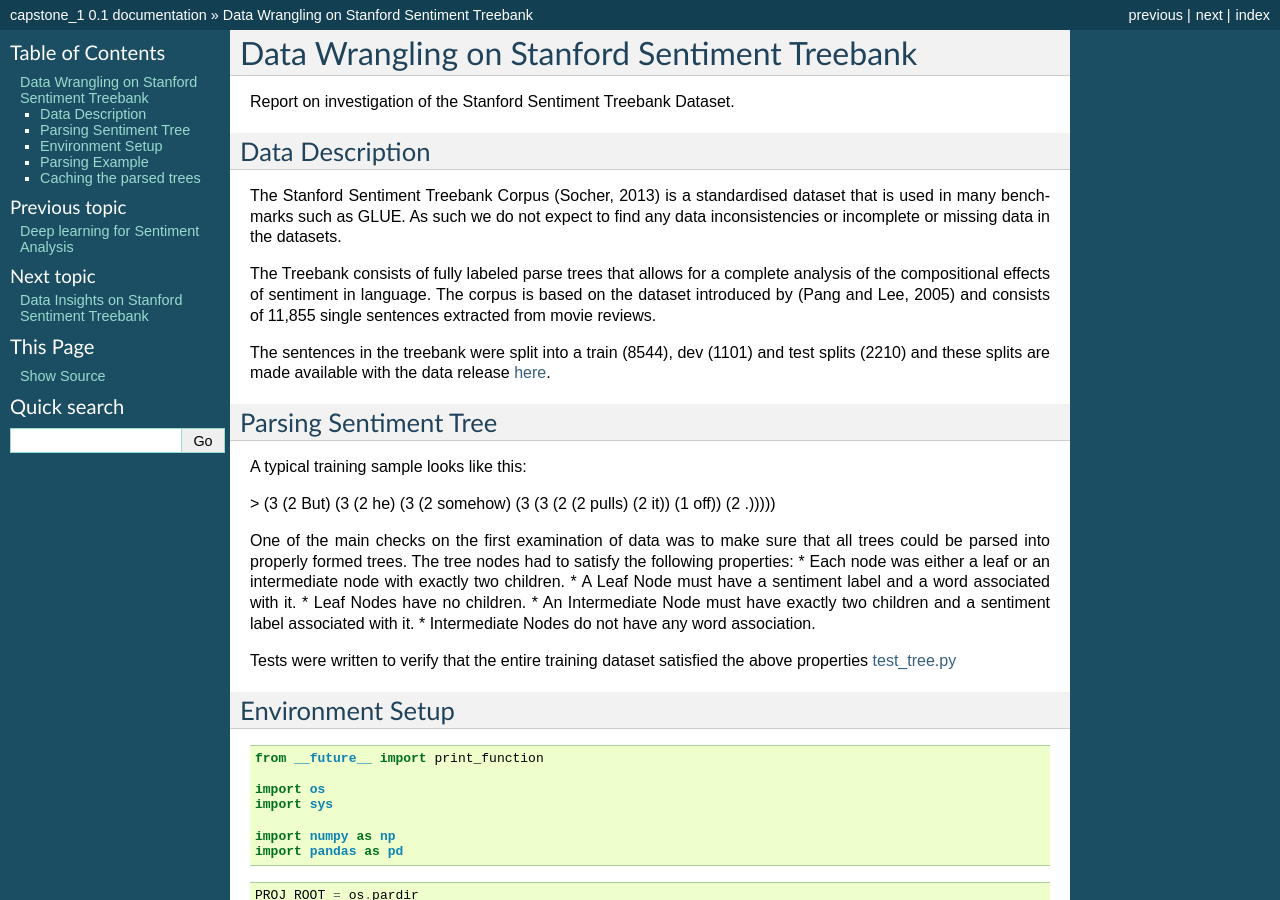
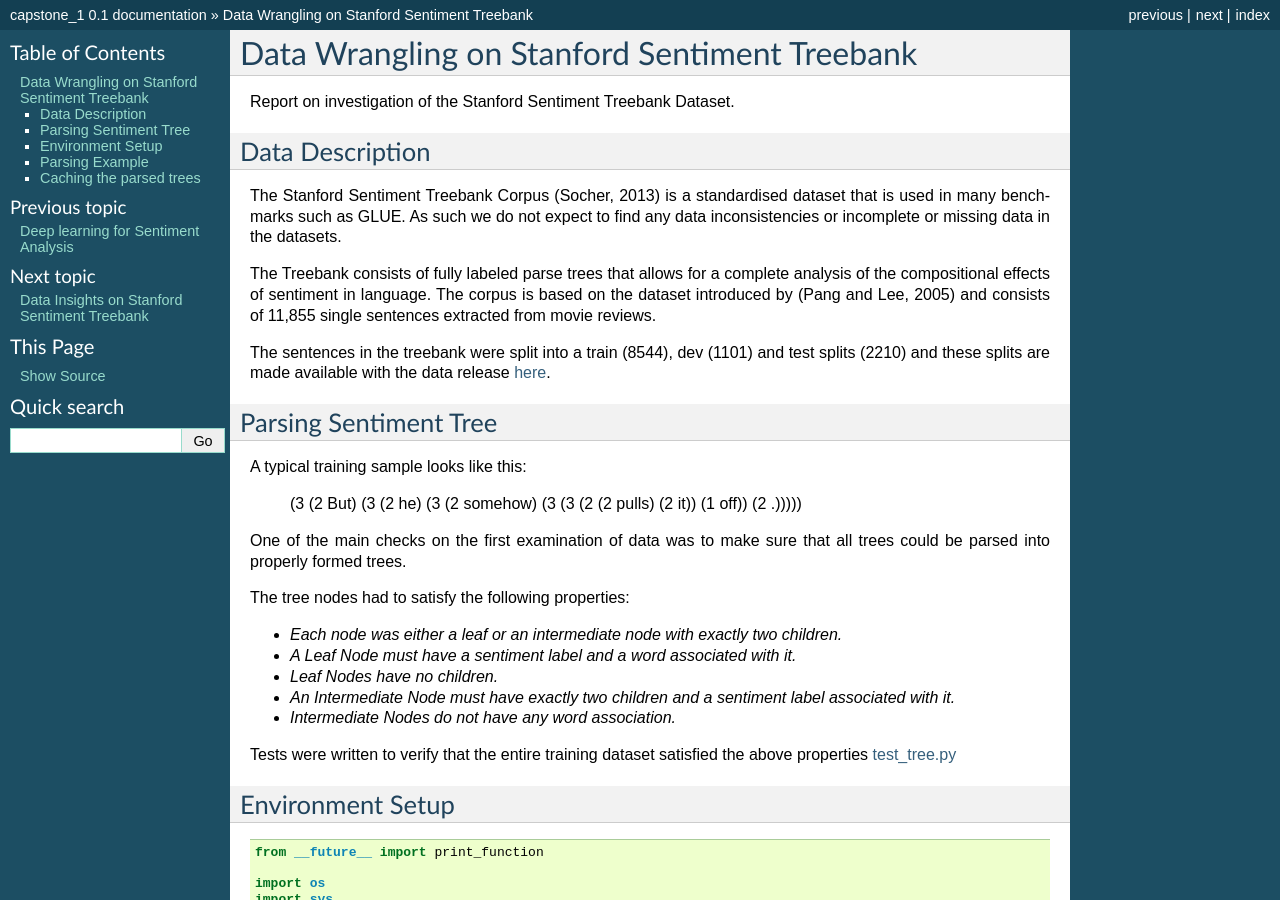
Before and after one commit to kc3/Springboard, a Sphinx documentation site: the page built from capstone_1/docs/DataWrangling.rst, in a window 1280 px wide and 900 px high. Built offline with Sphinx 7.4.7, drawn with Linux system fonts in a browser that asks for light colours.

```diff
--- a/capstone_1/docs/DataWrangling.rst
+++ b/capstone_1/docs/DataWrangling.rst
@@ -26,19 +26,22 @@ Parsing Sentiment Tree
 
 A typical training sample looks like this:
 
-> (3 (2 But) (3 (2 he) (3 (2 somehow) (3 (3 (2 (2 pulls) (2 it)) (1 off)) (2 .)))))
+..
+
+    (3 (2 But) (3 (2 he) (3 (2 somehow) (3 (3 (2 (2 pulls) (2 it)) (1 off)) (2 .)))))
 
 One of the main checks on the first examination of data was to make sure
-that all trees could be parsed into properly formed trees. The tree
-nodes had to satisfy the following properties: \* Each node was either a
-leaf or an intermediate node with exactly two children. \* A Leaf Node
-must have a sentiment label and a word associated with it. \* Leaf Nodes
-have no children. \* An Intermediate Node must have exactly two children
-and a sentiment label associated with it. \* Intermediate Nodes do not
-have any word association.
+that all trees could be parsed into properly formed trees.
 
-Tests were written to verify that the entire training dataset satisfied
-the above properties
+The tree nodes had to satisfy the following properties:
+
+- *Each node was either a leaf or an intermediate node with exactly two children.*
+- *A Leaf Node must have a sentiment label and a word associated with it.*
+- *Leaf Nodes have no children.*
+- *An Intermediate Node must have exactly two children and a sentiment label associated with it.*
+- *Intermediate Nodes do not have any word association.*
+
+Tests were written to verify that the entire training dataset satisfied the above properties
 `test_tree.py <https://github.com/kc3/Springboard/blob/master/capstone_1/src/features/test_tree.py>`__
 
 Environment Setup
```
